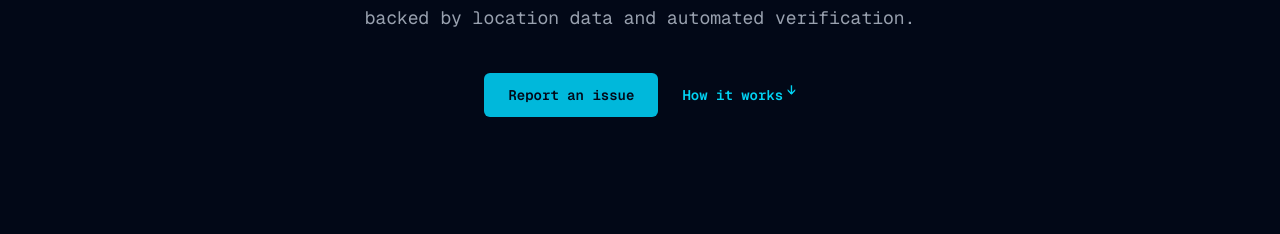
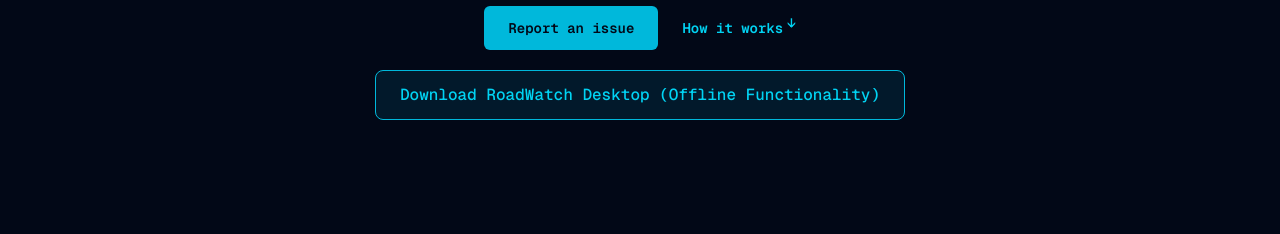
Before and after one commit to eklavyadev/roadwatch, a Next.js app: page / in a window 1280 px wide. Shown: the part 424-658 px from the top of the page. Built offline with nearby package versions, Linux system fonts and the light colour scheme; no server answers.

Commit message:
Added Roadwatch Offline Desktop

```diff
--- a/app/page.tsx
+++ b/app/page.tsx
@@ -12,7 +12,10 @@
       <div className="relative min-h-screen bg-[#020817] text-white">
         <Navbar />
         <Hero />
+
       </div>
+
+
 
       {/* HOW IT WORKS */}
       <HowItWorks />
--- a/components/Hero.tsx
+++ b/components/Hero.tsx
@@ -37,6 +37,16 @@
               <span className="animate-bounce">↓</span>
             </a>
           </div>
+          {/* DOWNLOAD BUTTON */}
+                  <div className="flex justify-center pb-16 mt-5">
+                    <a
+                      href="/downloads/civicforge_roadwatch.exe"
+                      download
+                      className="rounded-lg border border-cyan-500 bg-cyan-500/10 px-6 py-3 text-cyan-400 font-medium transition hover:bg-cyan-500/20"
+                    >
+                      Download RoadWatch Desktop (Offline Functionality)
+                    </a>
+                  </div>
         </div>
 
         {/* Scroll Indicator */}
```
Also changed, not shown: 1 other file (tests, documents, lock files or other folders).
